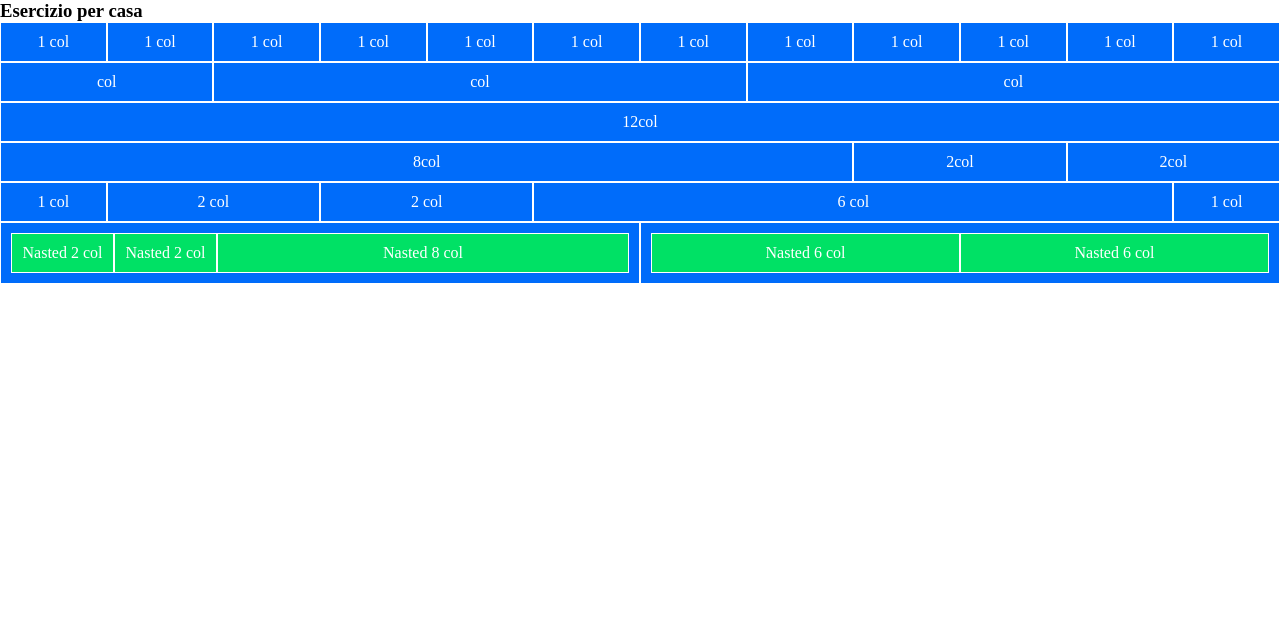
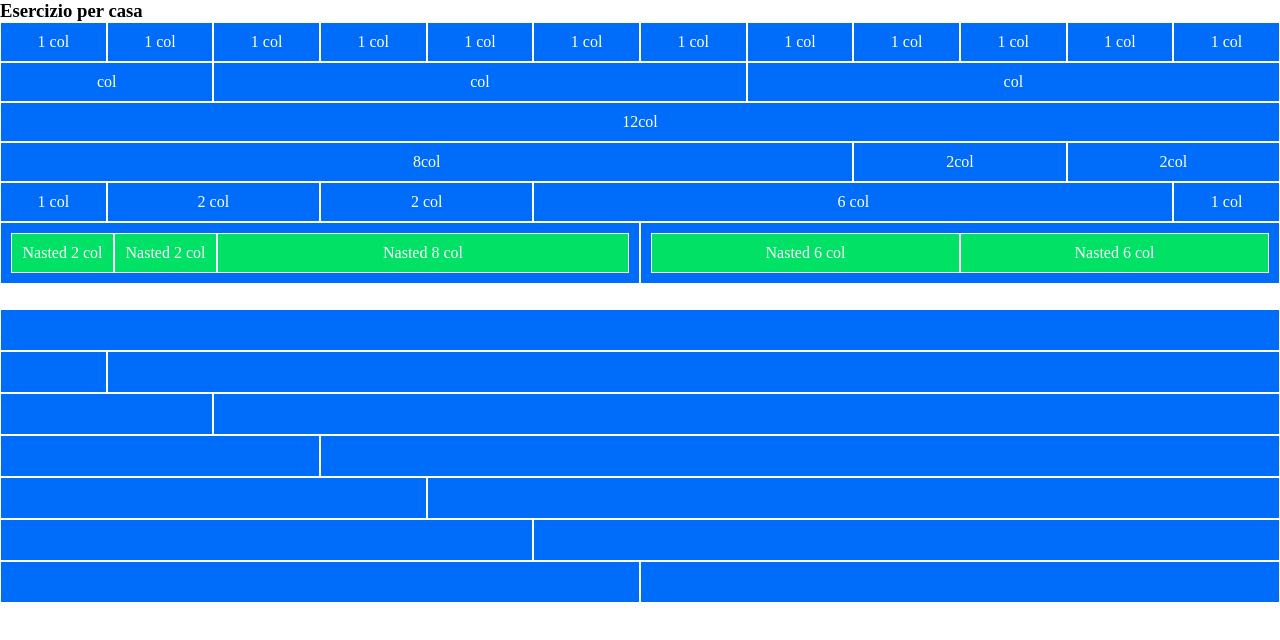
Before and after one commit to SaraG94/html-css-12bool, a plain HTML site: page index.html in a window 1280 px wide. Drawn offline with Linux system fonts and the light colour scheme.

Commit message:
FEAT Second section+ style

```diff
--- a/css/style.css
+++ b/css/style.css
@@ -9,3 +9,11 @@
 .row .green{
     background-color: #00E165;
 }
+/**seconda sezione**/
+.section.tetris{
+	padding-top: 25px;
+}
+
+.section.tetris [class^='col']{
+	padding: 20px;
+}
--- a/index.html
+++ b/index.html
@@ -127,5 +127,32 @@
         </div>
     </section>
 
+    <!--Secondo section-->
+    <div class="section tetris">
+        <div class="container">
+            <div class="row">
+                <div class="col-12"></div>
+
+                <div class="col-1"></div>
+                <div class="col-11"></div>
+
+                <div class="col-2"></div>
+                <div class="col-10"></div>
+
+                <div class="col-3"></div>
+                <div class="col-9"></div>
+
+                <div class="col-4"></div>
+                <div class="col-8"></div>
+
+                <div class="col-5"></div>
+                <div class="col-7"></div>
+
+                <div class="col-6"></div>
+                <div class="col-6"></div>
+            </div>
+        </div>
+    </div>
+
 </body>
 </html>
```
